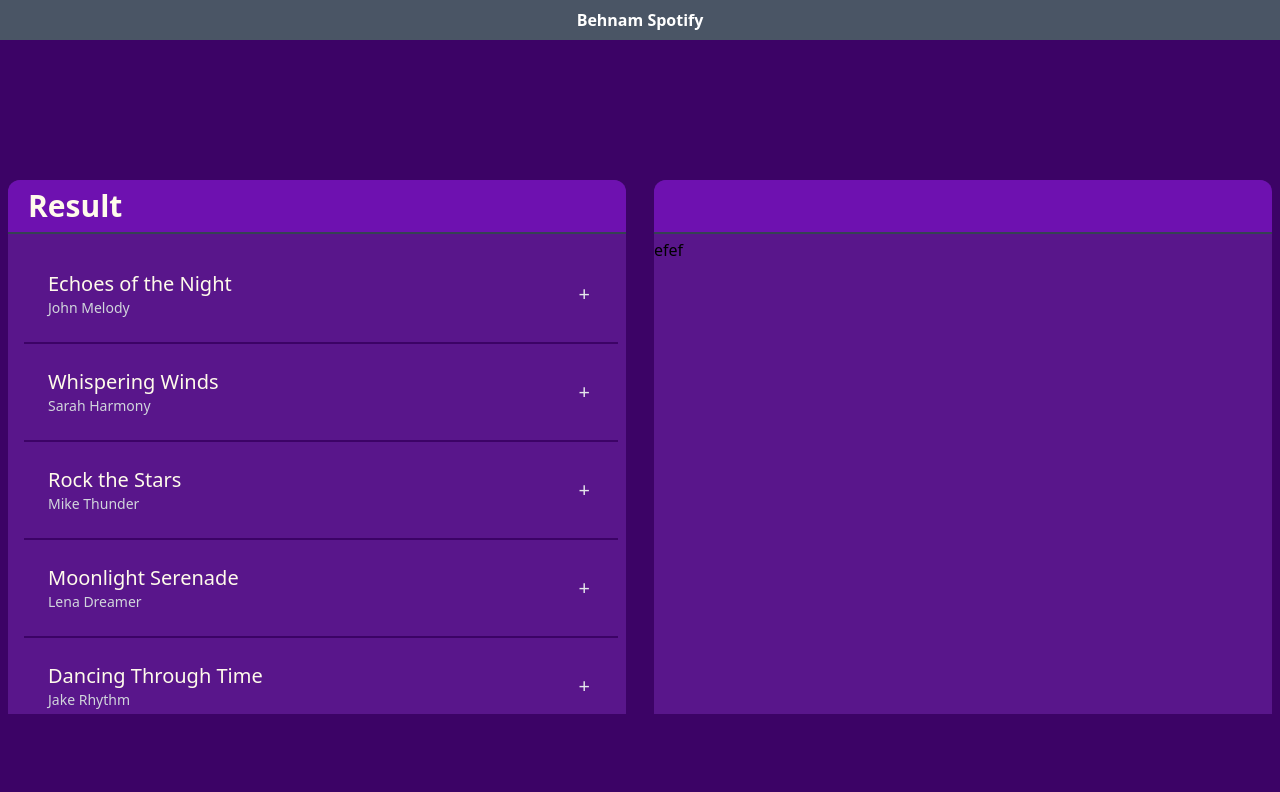
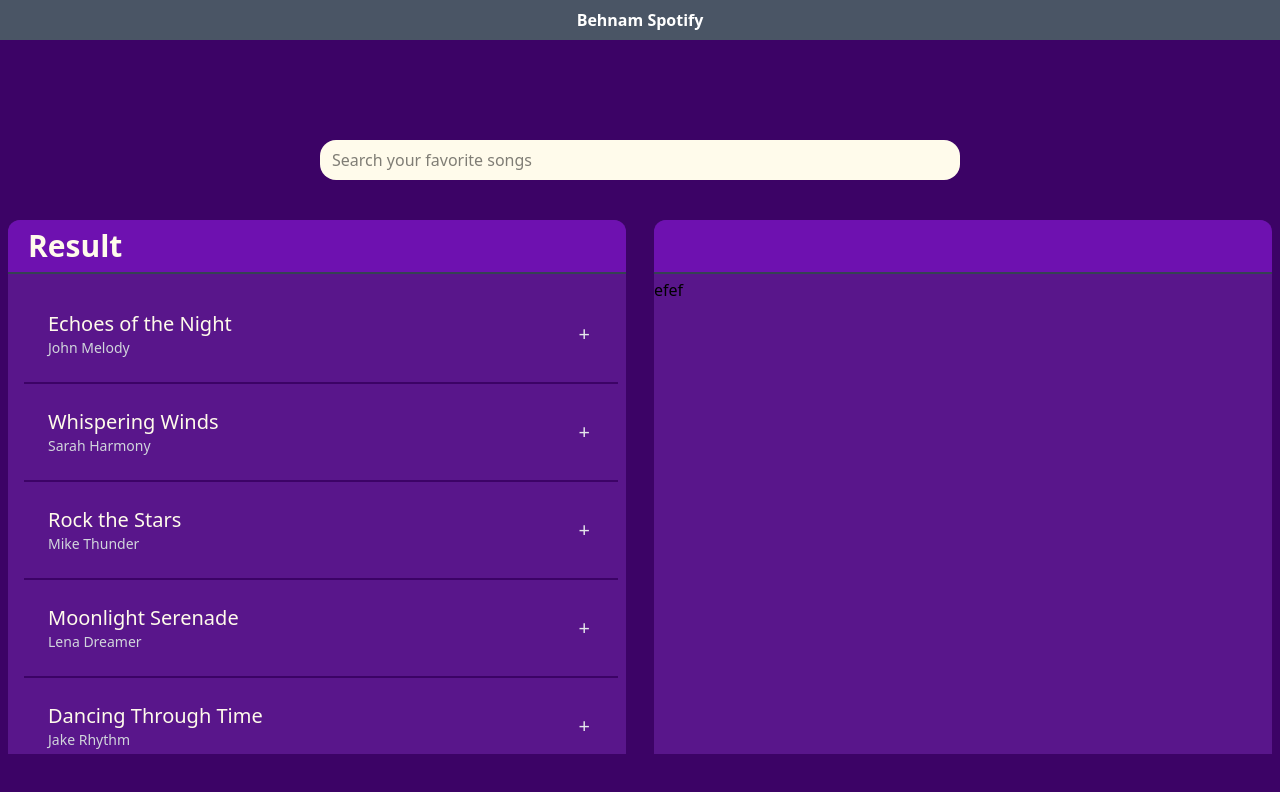
Before and after one commit to behnamac/jamming, a React (Vite) app: page / in a window 1280 px wide. Shown: the top 792 px of the page. Built offline with nearby package versions, Linux system fonts and the light colour scheme.

Commit message:
add search bar

```diff
--- a/src/components/SearchBar.tsx
+++ b/src/components/SearchBar.tsx
@@ -1,29 +1,20 @@
-import { useState } from "react";
+import React from "react";
 
-interface props {
-  items: string[];
+interface SearchBarProps {
+  searchQuery: string;
+  handleChange: (e: React.ChangeEvent<HTMLInputElement>) => void;
 }
-function SearchBar({ items }: props) {
-  const [searchQuery, setSearchInput] = useState<string>("");
-  const filteredItems = items.filter((item) =>
-    item.toLowerCase().includes(searchQuery.toLocaleLowerCase()),
-  );
-  const handleChange = (e: any) => {
-    setSearchInput(e.target.value);
-  };
 
-  <div className="flex h-auto w-[60%] flex-col items-center justify-center gap-5">
+const SearchBar: React.FC<SearchBarProps> = ({ searchQuery, handleChange }) => {
+  return (
     <input
       type="text"
-      className="h-10 w-full rounded-2xl bg-amber-50 pl-3"
-      placeholder="Search your favoarite songs"
+      className="mb-10 h-10 w-1/2 rounded-2xl bg-amber-50 pl-3"
+      placeholder="Search your favorite songs"
       value={searchQuery}
       onChange={handleChange}
     />
-    <button className="mb-5 h-10 w-[35%] rounded-xl bg-gray-900 text-amber-50 hover:cursor-pointer hover:bg-gray-500 md:w-[20%]">
-      Search
-    </button>
-  </div>;
-}
+  );
+};
 
 export default SearchBar;
--- a/src/layouts/Home.tsx
+++ b/src/layouts/Home.tsx
@@ -1,13 +1,23 @@
+import { useState } from "react";
 import Playlist from "../components/Playlist";
 import SearchResult from "../components/SearchResult";
+import songs from "../stores/data";
+import SearchBar from "../components/SearchBar";
 
 function Home() {
+  const [searchQuery, setSearchQuery] = useState<string>("");
+  const filteredItems = songs.filter((song) =>
+    song.song.toLowerCase().includes(searchQuery.toLocaleLowerCase()),
+  );
+  const handleChange = (e: any) => {
+    setSearchQuery(e.target.value);
+  };
   return (
     <section className="min-w-[320px] bg-purple-950">
       <div className="mx-auto flex h-[95vh] min-h-[650px] max-w-[1440px] flex-col items-center justify-center">
-        {/* <SearchBar /> */}
+        <SearchBar searchQuery={searchQuery} handleChange={handleChange} />
         <div className="flex h-[60vh] w-full gap-3 px-2 md:gap-7">
-          <SearchResult />
+          <SearchResult songs={filteredItems} />
           <Playlist />
         </div>
       </div>
```
Also changed, not shown: src/components/SearchResult.tsx (+11 -4 lines).
